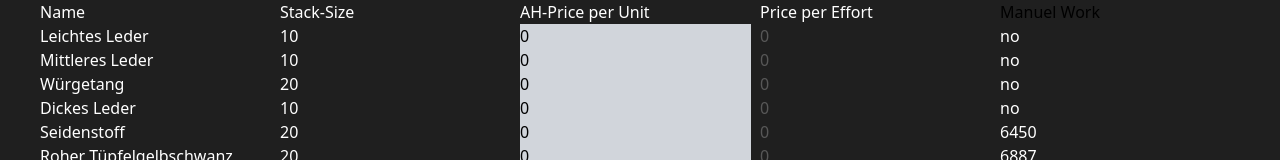
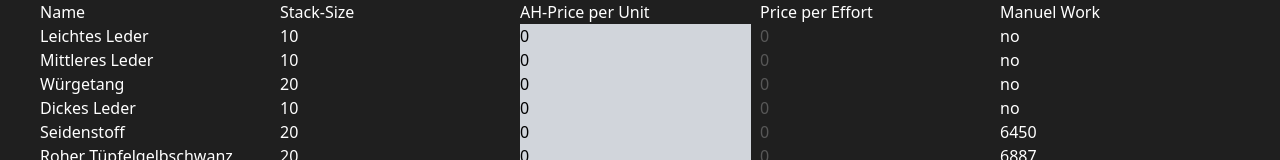
Before and after one commit to albertlast/WBCalc, a Vue app: page / in a window 1280 px wide. Shown: the top 160 px of the page. Built offline with nearby package versions, Linux system fonts and the light colour scheme; the HTML template or start-up script is replaced by a standard one.

Commit message:
headline

```diff
--- a/src/components/CalcView.vue
+++ b/src/components/CalcView.vue
@@ -71,7 +71,7 @@ function formatSearchList(lang: string): string {
       <div class="text-white">Stack-Size</div>
       <div class="text-white">AH-Price per Unit</div>
       <div class="text-white">Price per Effort</div>
-      <div>Manuel Work</div>
+      <div class="text-white">Manuel Work</div>
       <template v-for="(item, index) in items" :key="index">
         <div class="text-white">{{ item.gerName }}</div>
         <div class="text-white">{{ item.stackSize }}</div>
```
